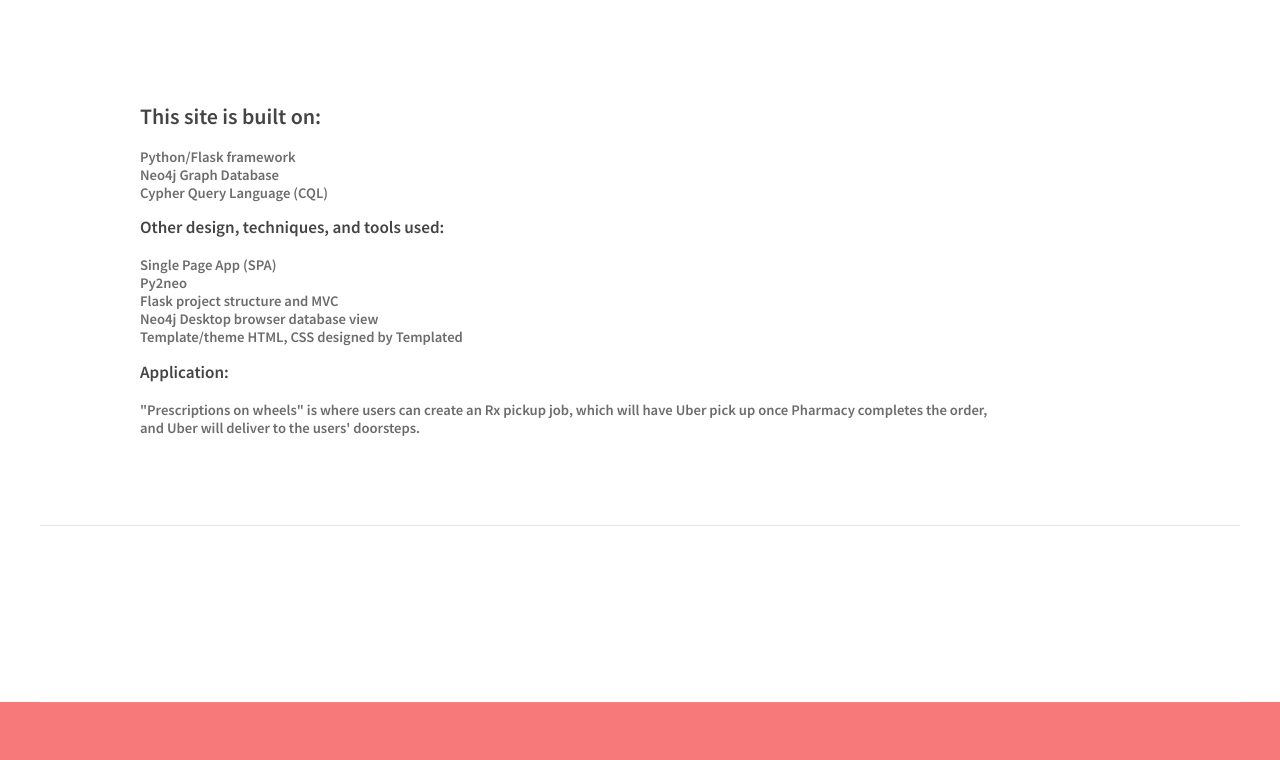
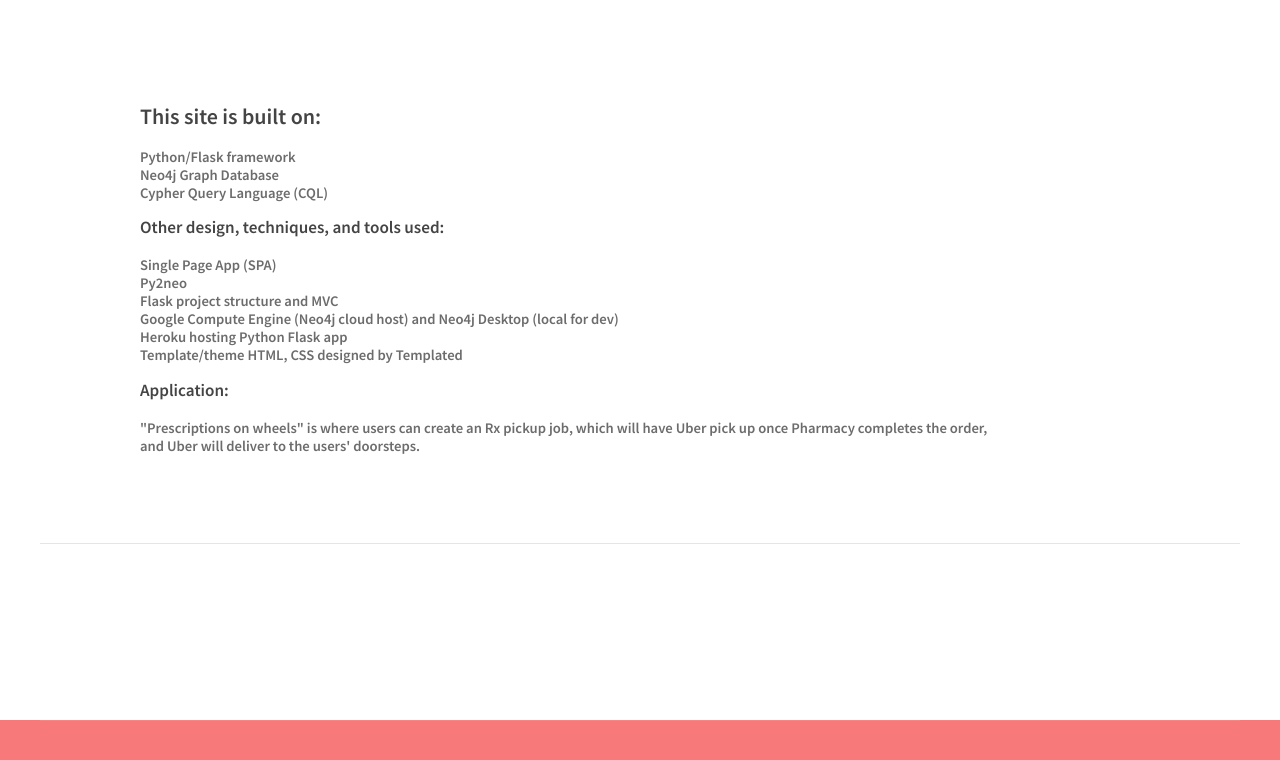
Before and after one commit to ysajack/rx2u-neopyflask, a Flask app: page /about in a window 1280 px wide; the page is wider, and only the part inside the window is pictured. Shown: the part 228-988 px from the top of that part. Run offline with Flask 2, Linux system fonts and the light colour scheme.

Commit message:
Updated about page

```diff
--- a/templates/about.html
+++ b/templates/about.html
@@ -67,8 +67,11 @@
             Flask project structure and MVC
           </li>
           <li>
-            Neo4j Desktop browser database view
-          </li>
+        Google Compute Engine (Neo4j cloud host) and Neo4j Desktop (local for dev)
+        </li>
+        <li>
+        Heroku hosting Python Flask app
+        </li>
           <li>
             Template/theme HTML, CSS designed by Templated
           </li>
```
